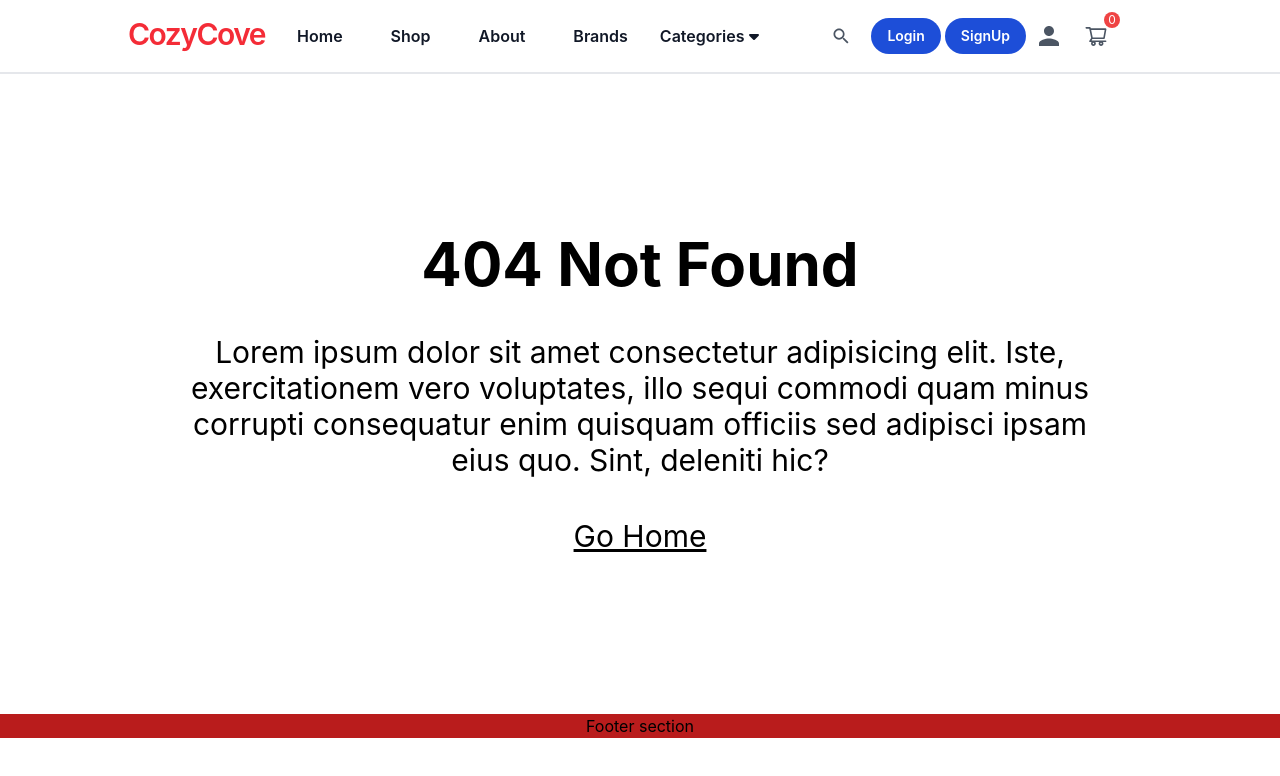
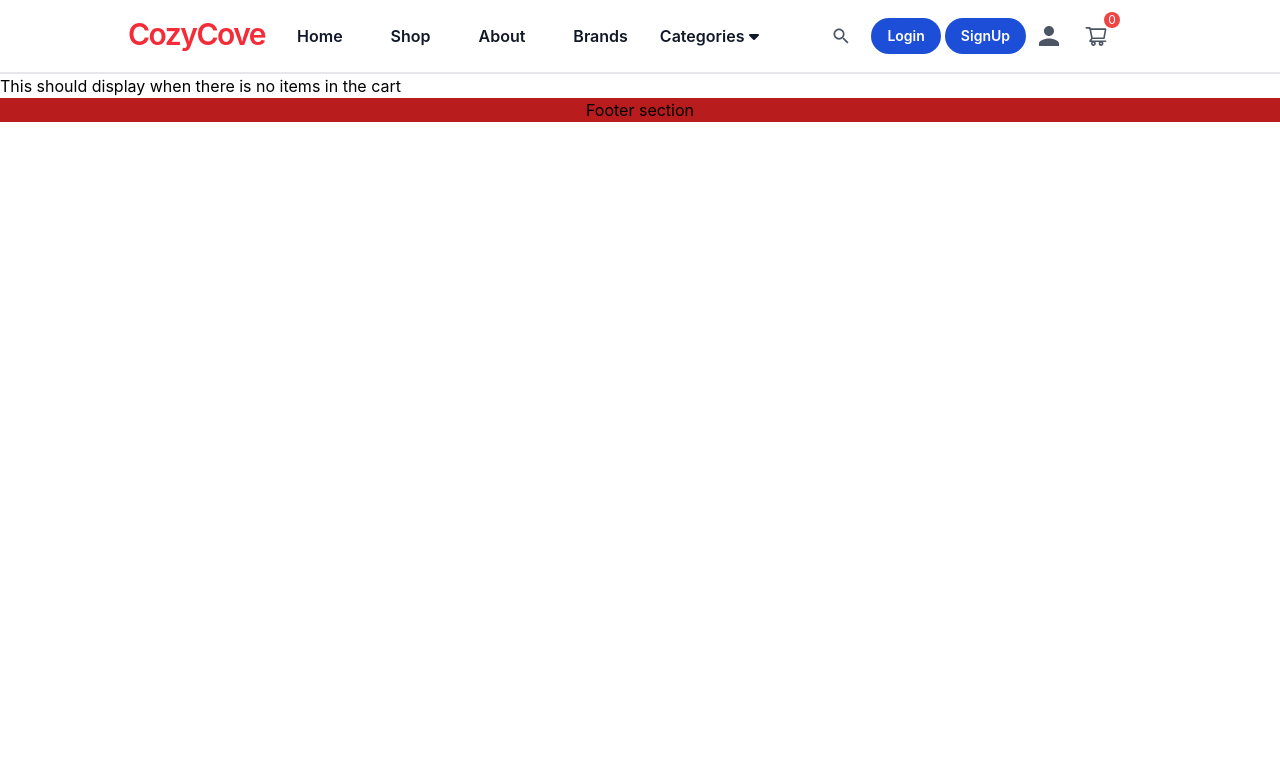
Before and after one commit to Evarmedia/cozycove-ecom, a React (Vite) app: page /no-cart-items in a window 1280 px wide. Shown: the top 776 px of the page. Built offline with nearby package versions, Linux system fonts and the light colour scheme.

Commit message:
cart, cart routes/pages

```diff
--- a/src/App.jsx
+++ b/src/App.jsx
@@ -7,17 +7,19 @@ import WomenCategory from "./pages/Categories/WomenCategory"
 import Home from "./pages/Home/Home"
 import Login from "./pages/Login/Login"
 import Signup from "./pages/Signup/Signup"
+import Cart from "./pages/Cart/Cart"
+import CartNoItems from "./pages/Cart/CartNoItems"
 import ErrorPage from "./pages/Error/ErrorPage"
 import Products from "./pages/ProductDetails/Products"
 import Trending from "./pages/Categories/Trending"
 import ChildrenCategory from "./pages/Categories/ChildrenCategory"
 import ProductDetail from "./pages/ProductDetails/ProductDetail"
+import MenCategory from "./pages/Categories/MenCategory"
 import { createBrowserRouter, Route, createRoutesFromElements, RouterProvider } from "react-router-dom"
 
 // Layout for Pages
 import RootLayout from "./pages/Layouts/RootLayout"
 import CategoriesLayout from "./pages/Layouts/CategoriesLayout"
-import MenCategory from "./pages/Categories/MenCategory"
 
 
 const router = createBrowserRouter (
@@ -26,6 +28,8 @@ const router = createBrowserRouter (
       <Route index element={<Home />} />
       <Route exact path="login" element={<Login />} />
       <Route exact path="signup" element={<Signup />} />
+      <Route exact path="cart" element={<Cart />} />
+      <Route exact path="no-cart-items" element={<CartNoItems />} />
       <Route exact path="about" element={<About />} />
       <Route exact path="/products" element={<Products />} />
       <Route exact path="/products/:productId" element={<ProductDetail />} />
--- /dev/null
+++ b/src/pages/Cart/CartNoItems.jsx
@@ -0,0 +1,9 @@
+import React from 'react'
+
+const CartNoItems = () => {
+  return (
+    <div>This should display when there is no items in the cart</div>
+  )
+}
+
+export default CartNoItems
```
